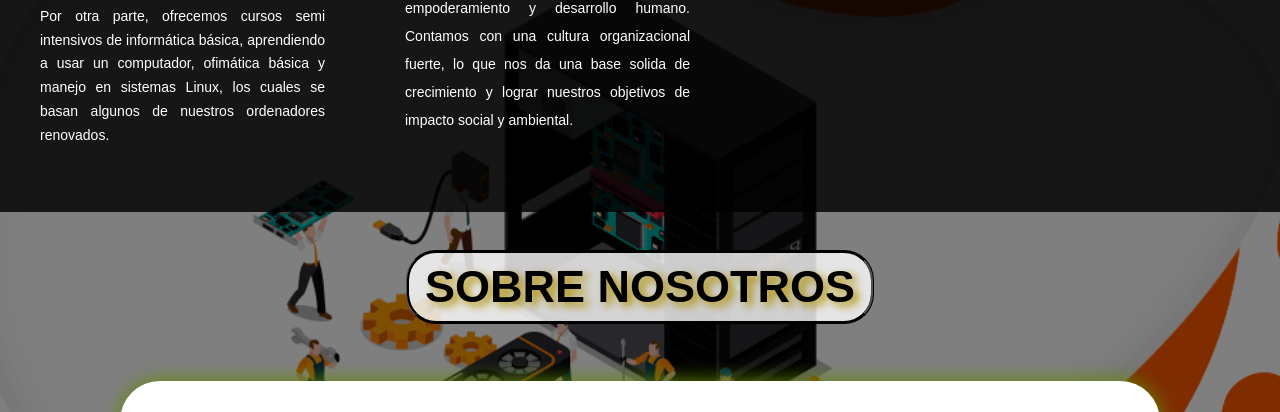
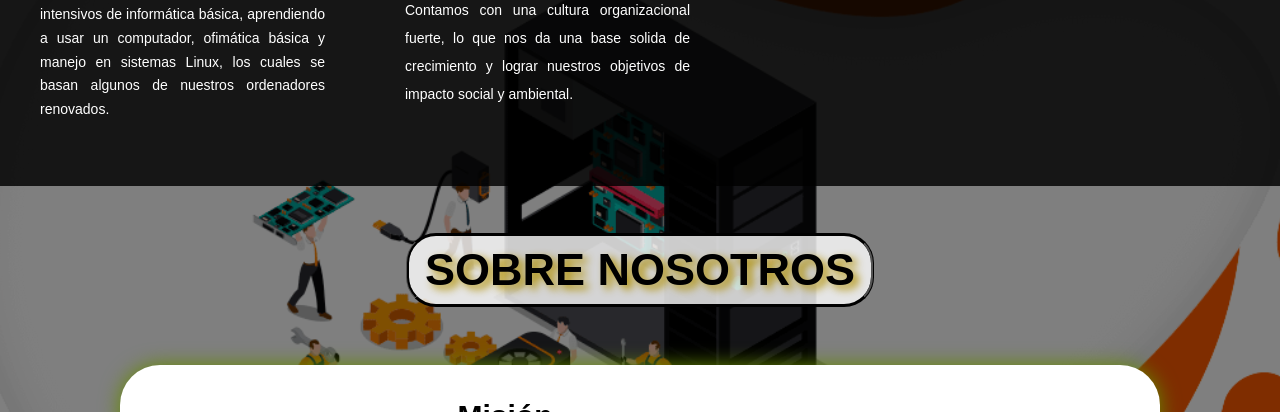
Before and after one commit to JGushe/DeoWeb, a plain HTML site: page index.html in a window 1280 px wide. Shown: the part 1747-2159 px from the top of the page. Drawn offline with Linux system fonts and the light colour scheme.

Commit message:
Update styles.css

```diff
--- a/styles.css
+++ b/styles.css
@@ -164,10 +164,9 @@ nav a{
 #empresa .empresa{
     height: 100%;
     min-height: 600px;
-    max-height: 200vh;
+    max-height: 100vh;
     display: grid;
     grid-template-columns: 1fr 1fr 1fr;
-    padding-top: 2%;
     overflow: hidden;
 }
 
```
